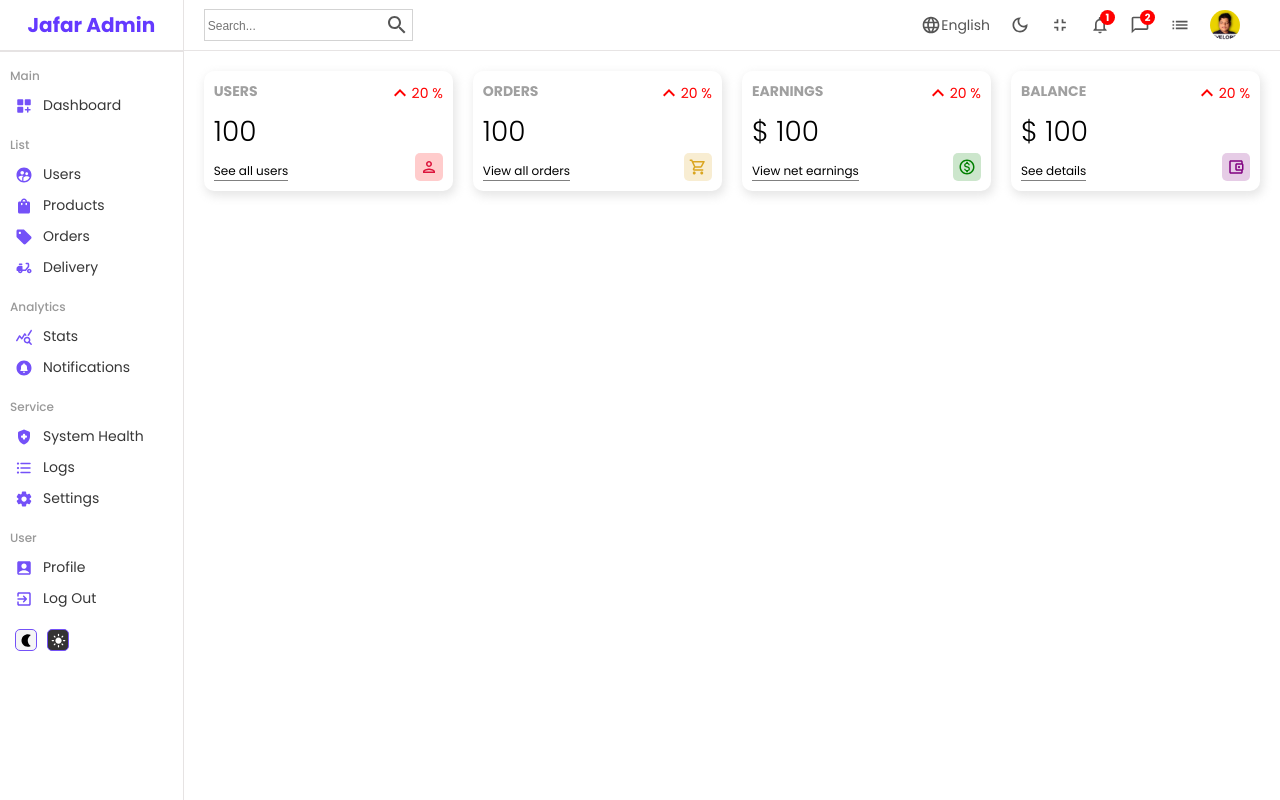
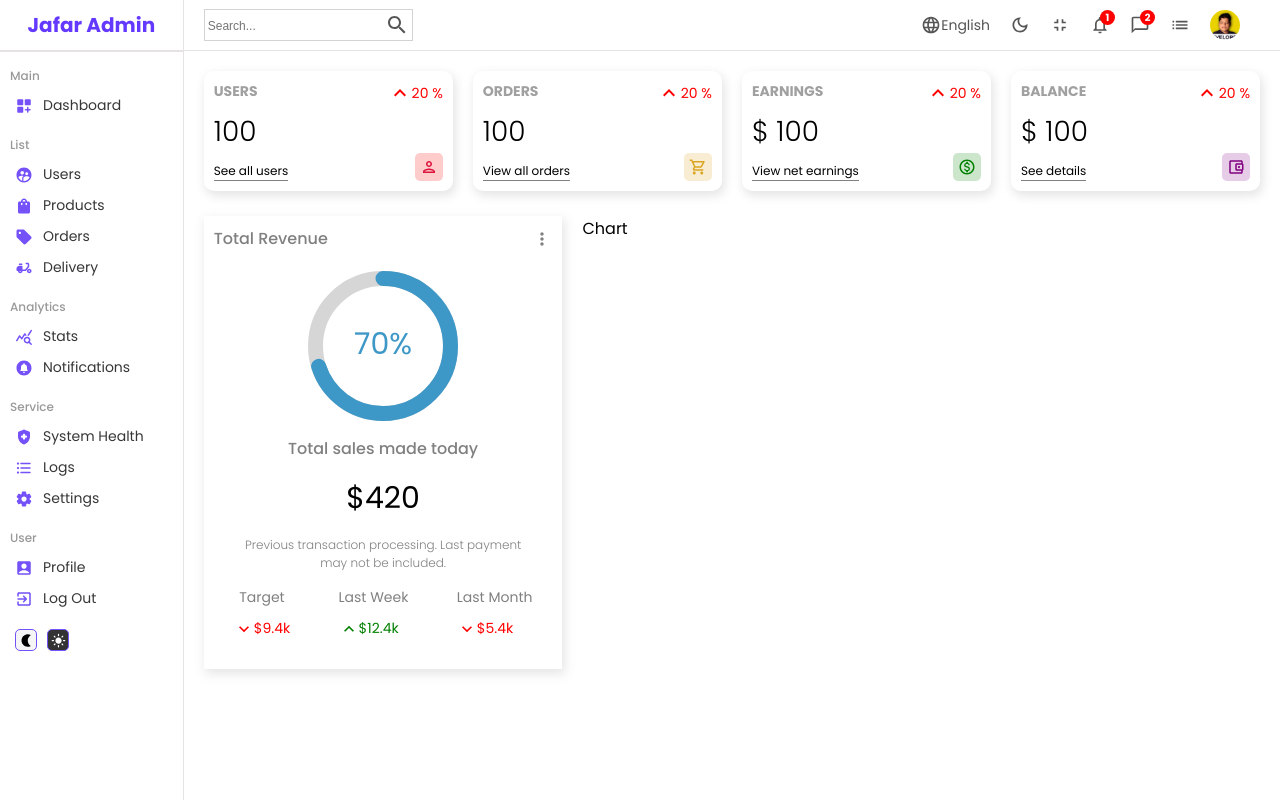
Before and after one commit to Jafar-128bit/Dashboard_Web_App, a React (Create React App) app: page / in a window 1280 px wide. Built offline with nearby package versions, Linux system fonts and the light colour scheme; a web font is replaced by a local one.

Commit message:
Featured Chart Complete

```diff
--- a/package.json
+++ b/package.json
@@ -11,6 +11,7 @@
     "@testing-library/react": "^13.4.0",
     "@testing-library/user-event": "^13.5.0",
     "react": "^18.2.0",
+    "react-circular-progressbar": "^2.1.0",
     "react-dom": "^18.2.0",
     "react-router-dom": "^6.4.2",
     "react-scripts": "5.0.1",
--- /dev/null
+++ b/src/components/FeaturedChart/FeaturedChart.js
@@ -0,0 +1,56 @@
+import './FeaturedChart.scss';
+import MoreVertIcon from "@mui/icons-material/MoreVert"
+import KeyboardArrowUpIcon from '@mui/icons-material/KeyboardArrowUp';
+import KeyboardArrowDownIcon from '@mui/icons-material/KeyboardArrowDown';
+import {CircularProgressbar} from "react-circular-progressbar";
+import "react-circular-progressbar/dist/styles.css";
+
+const FeaturedChart = () => {
+    return (
+        <div className="featured">
+            <div className="featured__top">
+                <h1 className="featured__title">Total Revenue</h1>
+                <MoreVertIcon fontSize="small"/>
+            </div>
+            <div className="featured__bottom">
+                <div className="featured__featuredChart">
+                    <CircularProgressbar
+                        value={70}
+                        text={"70%"}
+                        strokeWidth={10}
+                    />
+                </div>
+                <p className="featured__title">Total sales made today</p>
+                <p className="featured__amount">$420</p>
+                <p className="featured__desc">
+                    Previous transaction processing. Last payment may not be included.
+                </p>
+                <div className="featured__summary">
+                    <div className="featured__item">
+                        <div className="featured__itemTitle">Target</div>
+                        <div className="featured__itemResult negative">
+                            <KeyboardArrowDownIcon fontSize="small"/>
+                            <div className="featured__resultAmount">$9.4k</div>
+                        </div>
+                    </div>
+                    <div className="featured__item">
+                        <div className="featured__itemTitle">Last Week</div>
+                        <div className="featured__itemResult positive">
+                            <KeyboardArrowUpIcon fontSize="small"/>
+                            <div className="featured__resultAmount">$12.4k</div>
+                        </div>
+                    </div>
+                    <div className="featured__item">
+                        <div className="featured__itemTitle">Last Month</div>
+                        <div className="featured__itemResult negative">
+                            <KeyboardArrowDownIcon fontSize="small"/>
+                            <div className="featured__resultAmount">$5.4k</div>
+                        </div>
+                    </div>
+                </div>
+            </div>
+        </div>
+    );
+};
+
+export default FeaturedChart;
--- /dev/null
+++ b/src/components/FeaturedChart/FeaturedChart.scss
@@ -0,0 +1,78 @@
+.featured{
+  flex: 2;
+  -webkit-box-shadow: 2px 4px 10px 1px rgba(0, 0, 0, 0.47);
+  box-shadow: 2px 4px 10px 1px rgba(201, 201, 201, 0.47);
+  padding: 10px;
+
+  .featured__top {
+    display: flex;
+    align-items: center;
+    justify-content: space-between;
+    color: gray;
+
+    .featured__title {
+      font-size: 16px;
+      font-weight: 500;
+    }
+  }
+
+  .featured__bottom {
+    padding: 20px;
+    display: flex;
+    flex-direction: column;
+    align-items: center;
+    justify-content: center;
+    gap: 15px;
+
+    .featured__featuredChart {
+      width: 150px;
+      height: 150px;
+    }
+
+    .featured__title {
+      font-weight: 500;
+      color: gray;
+    }
+
+    .featured__amount {
+      font-size: 30px;
+    }
+
+    .featured__desc {
+      font-weight: 300;
+      font-size: 12px;
+      color: gray;
+      text-align: center;
+    }
+
+    .featured__summary {
+      width: 100%;
+      display: flex;
+      align-items: center;
+      justify-content: space-between;
+
+      .featured__item {
+        text-align: center;
+
+        .featured__itemTitle {
+          font-size: 14px;
+          color: gray;
+        }
+
+        .featured__itemResult {
+          display: flex;
+          align-items: center;
+          margin-top: 10px;
+          font-size: 14px;
+          &.positive {
+            color: green;
+          }
+
+          &.negative {
+            color: red;
+          }
+        }
+      }
+    }
+  }
+}
--- /dev/null
+++ b/src/components/NormalChart/NormalChart.js
@@ -0,0 +1,11 @@
+import './NormalChart.scss';
+
+const NormalChart = () => {
+    return (
+        <div className="chart">
+            Chart
+        </div>
+    );
+};
+
+export default NormalChart;
--- /dev/null
+++ b/src/components/NormalChart/NormalChart.scss
@@ -0,0 +1,3 @@
+.chart{
+  flex: 4;
+}
--- a/src/pages/Home/Home.js
+++ b/src/pages/Home/Home.js
@@ -2,6 +2,8 @@ import './Home.scss';
 import Sidebar from "../../components/Sidebar/Sidebar";
 import Navbar from "../../components/Navbar/Navbar";
 import Widgets from "../../components/Widgets/Widgets";
+import FeaturedChart from "../../components/FeaturedChart/FeaturedChart";
+import NormalChart from "../../components/NormalChart/NormalChart";
 
 const Home = () => {
     return (
@@ -15,6 +17,10 @@ const Home = () => {
                     <Widgets type="earning"/>
                     <Widgets type="balance"/>
                 </div>
+                <div className="home__charts">
+                    <FeaturedChart/>
+                    <NormalChart/>
+                </div>
             </div>
         </div>
     );
--- a/src/pages/Home/Home.scss
+++ b/src/pages/Home/Home.scss
@@ -3,10 +3,14 @@
   .home__container {
     flex: 6;
 
-    .home__widgets {
+    .home__widgets, .home__charts {
       display: flex;
       padding: 20px;
       gap: 20px;
     }
+
+    .home__charts {
+      padding: 5px 20px;
+    }
   }
 }
```
Also changed, not shown: 1 other file (tests, documents, lock files or other folders).
